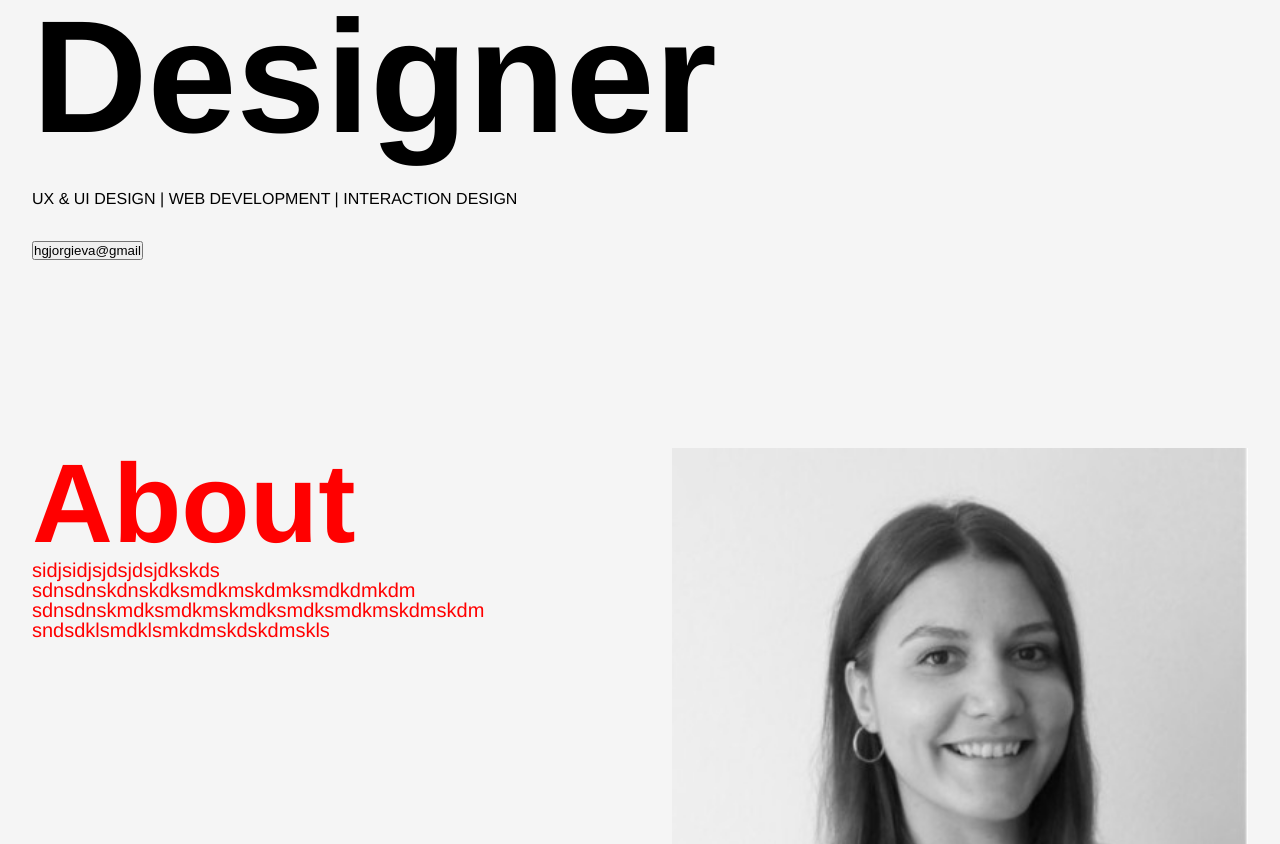
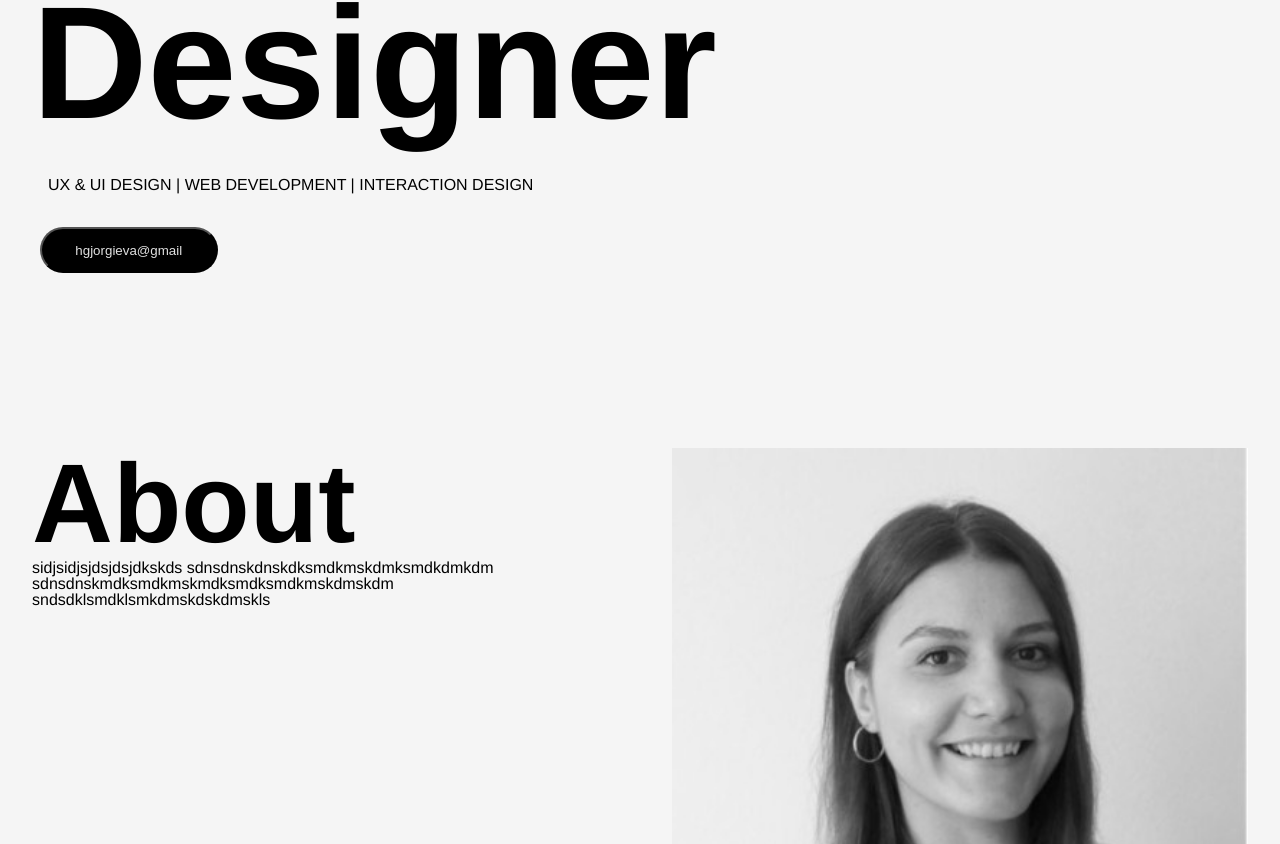
Before and after one commit to HristinaGjo/Website-Portfolio-HG, a React (Vite) app: page / in a window 1280 px wide. Shown: the part 436-1280 px from the top of the page. Built offline with nearby package versions, Linux system fonts and the light colour scheme.

Commit message:
button styling & margins on p tags butn not optimal solution

```diff
--- a/src/index.css
+++ b/src/index.css
@@ -15,6 +15,11 @@
   -webkit-font-smoothing: antialiased;
   -moz-osx-font-smoothing: grayscale;
   width: 100vw;
+}
+
+p {
+  margin: 0; /* Reset margin */
+  padding: 0; /* Reset padding */
 }
 
 /* a {
--- a/src/pages/HomePage.jsx
+++ b/src/pages/HomePage.jsx
@@ -25,11 +25,11 @@ const HomePage = () => {
       <div className={classes.aboutCtn}>
         <div className={classes.text}>
           <h2>About</h2>
-          <span>sidjsidjsjdsjdsjdkskds
+          <p>sidjsidjsjdsjdsjdkskds
             sdnsdnskdnskdksmdkmskdmksmdkdmkdm
             sdnsdnskmdksmdkmskmdksmdksmdkmskdmskdm
             sndsdklsmdklsmkdmskdskdmskls
-          </span>
+          </p>
         </div>
      <div className={classes.aboutImage}>
              <img src={imageAbout}/>
--- a/src/styles/homePage.module.css
+++ b/src/styles/homePage.module.css
@@ -14,6 +14,7 @@ body{
 
 h1, h2, h3 {
     margin: 0; /* Remove default margin */
+
 }
 
 
@@ -45,11 +46,11 @@ h1, h2, h3 {
     word-break: break-word;
 }
 
+
 .aboutCtn .text  {
     width:100%;
     display: block;
     align-self: start;
-    color: red;
     word-break: break-word;
 }
 
@@ -123,9 +124,23 @@ h1, h2, h3 {
     padding-bottom: 4em;
 }
 
+.connectCtn h2{
+    margin-bottom: .5em;
+}
+
+.button {
+    background:black;
+    border-radius: 5em;
+    padding: .7em 2em;
+    color:#e1e1e1;
+    margin-left: 0;
+}
+
 h1{
     font-size: 4em;
     color: black !important;
+    margin-block-start: 0em;
+    margin-block-end: 0em;
 }
 
 h2{
@@ -142,6 +157,7 @@ p {
     font-size: 1em;
     font-weight: 300;
     margin: 0;
+    margin-left: 1em;
 }
 
 a {
@@ -247,6 +263,10 @@ a {
         border-bottom: 1px solid black;
     }
 
+    .servicesCtn p {
+        margin-left: .5em;
+    }
+
     .connectCtn{
         min-height: 50vh;
         width: 100%;
@@ -258,6 +278,17 @@ a {
 
     .connectCtn a{
         font-size: 1.25em;
+    }
+    .connectCtn h2{
+        margin-bottom: .2em;
+    }
+
+    .button {
+        background:black;
+        border-radius: 5em;
+        padding: 1em 2.5em;
+        color:#e1e1e1;
+        margin-left: 0.6em;
     }
 
     .mobileBreak {
@@ -275,7 +306,10 @@ a {
 
     h3{
         font-size: 2.5em;
+
     }
 
-
+    h4{
+        margin-left: 1em;
+    }
 }
--- a/src/styles/navbar.module.css
+++ b/src/styles/navbar.module.css
@@ -38,7 +38,7 @@ body{
         display: flex;
         justify-content: space-between;
         align-items: center;
-        padding: 2rem 2rem;
+        padding: 2rem 2.1rem;
         /*background: red;*/
         z-index: 1000;
         font-weight: 300;
```
